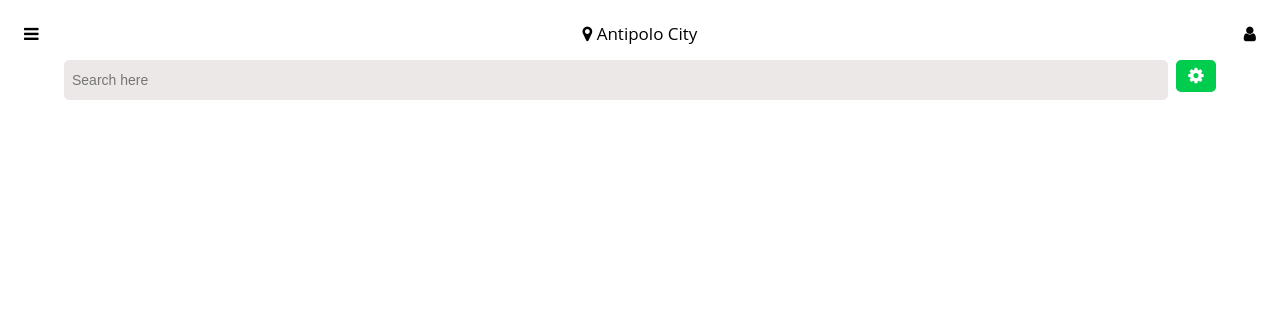
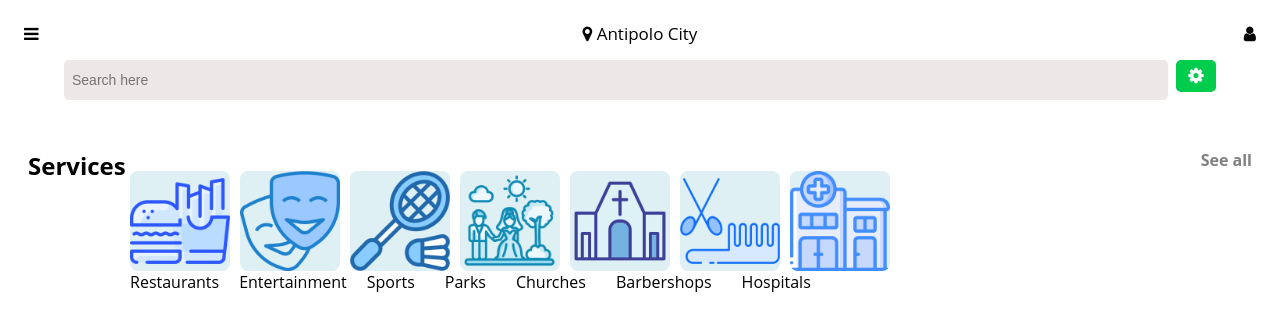
Before and after one commit to jariusismyname/Biograph, a plain HTML site: page homecityexplore/home.html in a window 1280 px wide. Drawn offline with Linux system fonts and the light colour scheme.

Commit message:
new features added

```diff
--- a/homecityexplore/home.css
+++ b/homecityexplore/home.css
@@ -92,7 +92,7 @@ body {
   border-radius: 5px;
   outline: none;
   background-color: #ede8e8;
-  color: #ffffff;
+  color: #090808;
   font-size: 14px;
 }
 
@@ -113,3 +113,46 @@ body {
   align-items: center;
   justify-content: center;
 }
+
+
+
+
+
+/* services */
+.carousel-container {
+  width: 90%;
+  margin: 0 auto;
+  overflow-x: auto;
+  scroll-snap-type: x mandatory;
+  -webkit-overflow-scrolling: touch;
+  padding: auto 0; /* Adjusted padding for better spacing */
+    scrollbar-width: none;
+
+}
+
+.carousel {
+  display: flex;
+  gap: 10px;
+}
+
+.carousel-item {
+  flex: 0 0 auto;
+  scroll-snap-align: start;
+  border-radius: 8px;
+  overflow: hidden;
+  box-shadow: 0 2px 6px rgba(255, 255, 255, 0.2);
+  background-color: rgb(222, 240, 244);
+}
+
+.carousel-item img {
+  display: block;
+  width: 100px;
+  height: 100px;
+  object-fit: cover;
+
+}
+
+.services{
+    padding-top: 70px;
+    padding-left: 20px;
+}
--- a/homecityexplore/home.html
+++ b/homecityexplore/home.html
@@ -42,5 +42,35 @@ Antipolo City</a>
      </button>
    </div>
 </div>
+
+
+<!-- Services section -->
+<h2  class="services"><span style="float: left;">Services</span> <span style="float: right; color: grey; font-size: medium; padding-right: 20px;">See all</span></h3>
+
+<div class="carousel-container">
+  <div class="carousel">
+    <div class="carousel-item"><img src="../images/restaurants.png" alt="Image 1"></div>
+    <div class="carousel-item"><img src="../images/entertainment.png" alt="Image 2"></div>
+    <div class="carousel-item"><img src="../images/sports.png" alt="Image 3"></div>
+    <div class="carousel-item"><img src="../images/parks.png" alt="Image 4"></div>
+    <div class="carousel-item"><img src="../images/churches.png" alt="Image 5"></div>
+    <div class="carousel-item"><img src="../images/barbershops.png" alt="Image 6"></div>
+    <div class="carousel-item"><img src="../images/hospitals.png" alt="Image 7"></div>
+
+ </div>
+  <div class="carousel">
+
+ <div>Restaurants</div>
+  <p class="label"><div>Entertainment</div>
+ <P class="label"><div> Sports</div></P>
+ <p class="label" style="width: auto;"><div><div>Parks</div></div></p>
+  <p class="label" ><div style="width: auto;">Churches</div></p>
+  <p class="label"><div>Barbershops</div></p>
+  <p class="label"><div>Hospitals</div></p>
+ </div>
+</div>
+
+
+
 </body>
 </html>
```
Also changed, not shown: images/barbershops.png (added), images/churches.png (added), images/entertainment.png (added), images/hospitals.png (added), images/parks.png (added), images/restaurants.png (added), images/sports.png (added).
